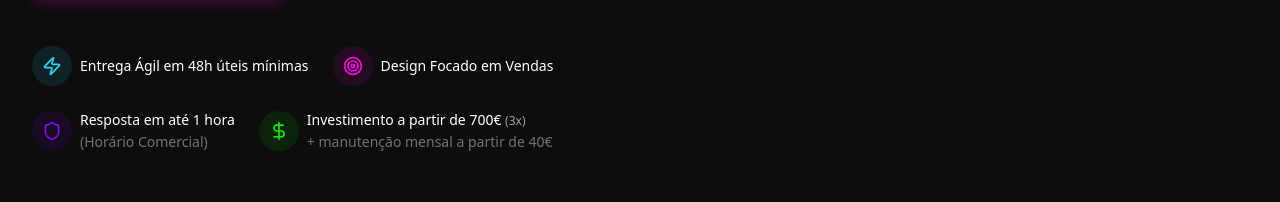
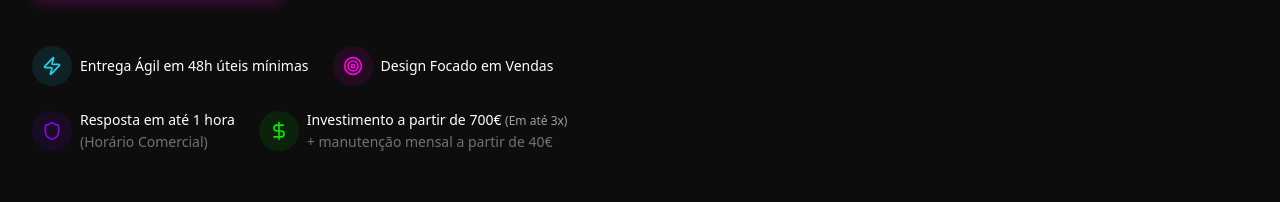
Before and after one commit to TrogistDev/creawebpt, a Next.js app: page / in a window 1280 px wide. Shown: the part 1127-1329 px from the top of the page. Built offline with nearby package versions, Linux system fonts and the light colour scheme; no server answers; a web font is replaced by a local one.

Commit message:
benefitItem updated

```diff
--- a/components/Hero.tsx
+++ b/components/Hero.tsx
@@ -118,7 +118,7 @@ export default function Hero() {
                 label={
                   <span className="text-white text-sm">
                     Investimento a partir de 700€{" "}
-                    <span className="text-zinc-400 text-xs">(3x)</span>
+                    <span className="text-zinc-400 text-xs">(Em até 3x)</span>
                     <span className="block text-[14px] text-zinc-500 mt-0.5">
                       + manutenção mensal a partir de 40€
                     </span>
```
